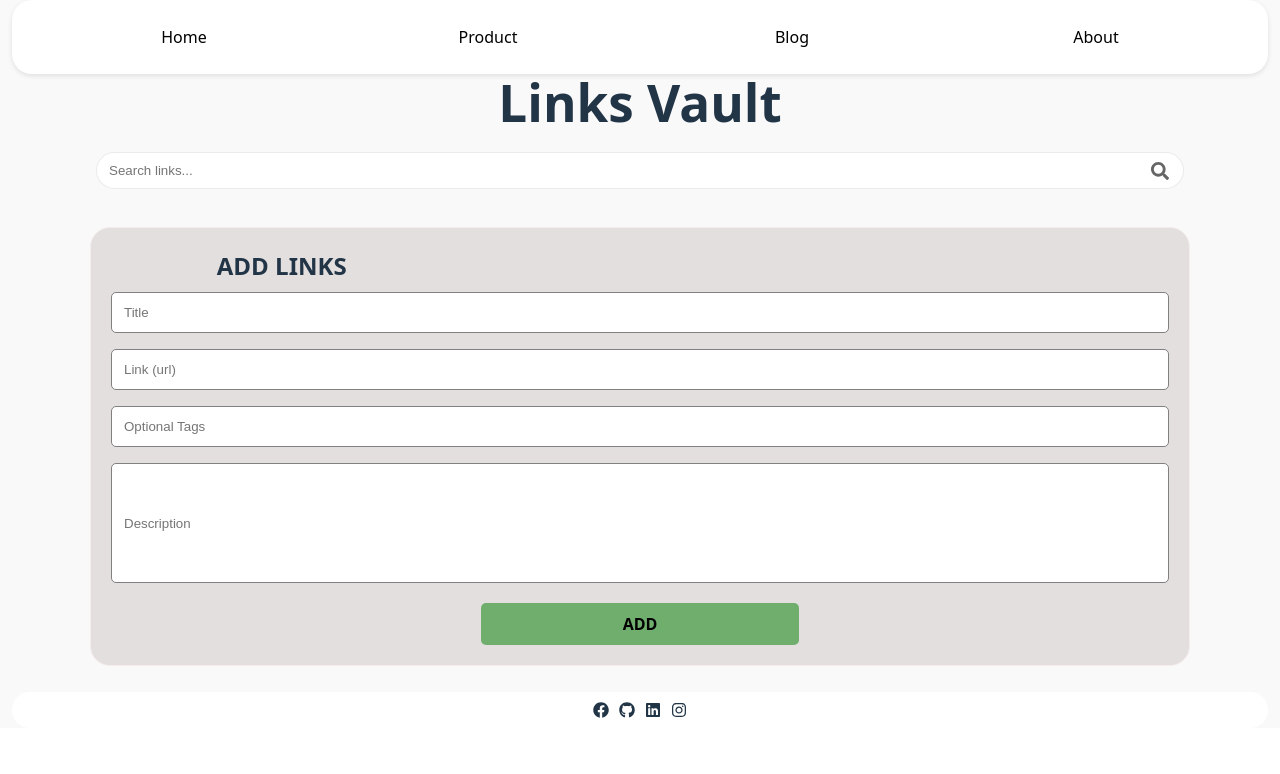
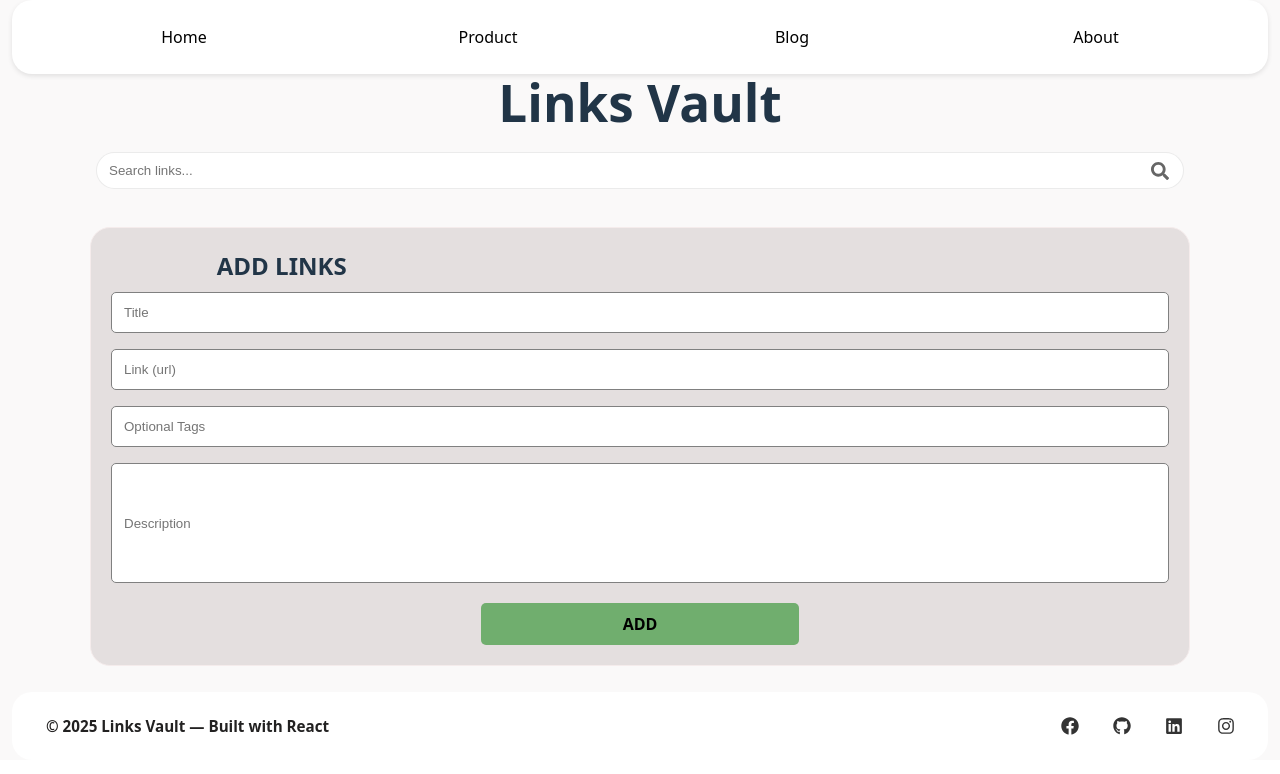
Before and after one commit to Shantela21/react-ts-task-2, a React (Vite) app: page / in a window 1280 px wide. Shown: the top 774 px of the page. Built offline with nearby package versions, Linux system fonts and the light colour scheme.

Commit message:
fixed the style of the footer

```diff
--- a/src/App.css
+++ b/src/App.css
@@ -88,7 +88,7 @@ body {
   border-radius: 20px;
   background-color: #ffffff;
   color: #111;
-  border: 1px solid rgba(0,0,0,0.08);
+  border: 1px solid rgba(0, 0, 0, 0.08);
 }
 
 .search-input {
@@ -100,24 +100,24 @@ body {
 }
 
 #search-bar:focus {
-  box-shadow: 0 0 0 4px rgba(112,174,110,0.18);
+  box-shadow: 0 0 0 4px rgba(112, 174, 110, 0.18);
 }
 
-.search-icon-btn{
+.search-icon-btn {
   padding: 8px;
   min-width: 44px;
-  display:flex;
-  align-items:center;
-  justify-content:center;
+  display: flex;
+  align-items: center;
+  justify-content: center;
 }
 
-.search-icon{
+.search-icon {
   color: #666;
   width: 36px;
   height: 36px;
-  display:flex;
-  align-items:center;
-  justify-content:center;
+  display: flex;
+  align-items: center;
+  justify-content: center;
   position: absolute;
   right: 12px;
   top: 50%;
@@ -128,8 +128,8 @@ body {
   cursor: pointer;
 }
 
-.search-icon:focus{
-  outline: 2px solid rgba(112,174,110,0.22);
+.search-icon:focus {
+  outline: 2px solid rgba(112, 174, 110, 0.22);
   border-radius: 6px;
 }
 
@@ -226,6 +226,29 @@ td {
   word-break: break-word;
 }
 
+/* Improved table visuals */
+.table thead th {
+  background: #f3f6f3;
+  position: sticky;
+  top: 0;
+  z-index: 2;
+  text-align: left;
+}
+.table td,
+.table th {
+  padding: 10px 12px;
+}
+.table tbody tr:hover {
+  background: rgba(112, 174, 110, 0.06);
+}
+.table tbody tr:nth-child(even) {
+  background: rgba(0, 0, 0, 0.02);
+}
+.table a {
+  color: #0b6;
+  text-decoration: underline;
+}
+
 td {
   height: 50px;
   vertical-align: bottom;
@@ -260,12 +283,11 @@ video {
   box-shadow: 0 12px 16px 0 rgba(0, 0, 0, 0.24),
     0 17px 50px 0 rgba(0, 0, 0, 0.19);
 }
-.search-icon-btn{
+.search-icon-btn {
   background-color: transparent;
   border: none;
   cursor: pointer;
 }
-
 
 /* Generic button base */
 .btn {
@@ -336,29 +358,40 @@ video {
     -webkit-overflow-scrolling: touch;
   }
 
-  th, td {
+  th,
+  td {
     padding: 8px 4px;
     min-width: 80px;
   }
 
   /* Adjust specific columns for mobile */
-  th:nth-child(1), td:nth-child(1) { /* Title */
+  th:nth-child(1),
+  td:nth-child(1) {
+    /* Title */
     min-width: 100px;
   }
 
-  th:nth-child(2), td:nth-child(2) { /* Link */
+  th:nth-child(2),
+  td:nth-child(2) {
+    /* Link */
     min-width: 60px;
   }
 
-  th:nth-child(3), td:nth-child(3) { /* Tags */
+  th:nth-child(3),
+  td:nth-child(3) {
+    /* Tags */
     min-width: 80px;
   }
 
-  th:nth-child(4), td:nth-child(4) { /* Description */
+  th:nth-child(4),
+  td:nth-child(4) {
+    /* Description */
     min-width: 120px;
   }
 
-  th:nth-child(5), td:nth-child(5) { /* Actions */
+  th:nth-child(5),
+  td:nth-child(5) {
+    /* Actions */
     min-width: 140px;
   }
 }
@@ -369,28 +402,39 @@ video {
     padding: 8px;
   }
 
-  th, td {
+  th,
+  td {
     padding: 6px 2px;
   }
 
   /* Further reduce column widths on very small screens */
-  th:nth-child(1), td:nth-child(1) { /* Title */
+  th:nth-child(1),
+  td:nth-child(1) {
+    /* Title */
     min-width: 90px;
   }
 
-  th:nth-child(2), td:nth-child(2) { /* Link */
+  th:nth-child(2),
+  td:nth-child(2) {
+    /* Link */
     min-width: 50px;
   }
 
-  th:nth-child(3), td:nth-child(3) { /* Tags */
+  th:nth-child(3),
+  td:nth-child(3) {
+    /* Tags */
     min-width: 70px;
   }
 
-  th:nth-child(4), td:nth-child(4) { /* Description */
+  th:nth-child(4),
+  td:nth-child(4) {
+    /* Description */
     min-width: 100px;
   }
 
-  th:nth-child(5), td:nth-child(5) { /* Actions */
+  th:nth-child(5),
+  td:nth-child(5) {
+    /* Actions */
     min-width: 120px;
   }
 }
@@ -410,13 +454,48 @@ video {
 .footer > p {
   text-align: center;
   padding: 8px 12px;
-  font-weight: bold;
-  color: rgb(14, 13, 13);
+  font-weight: 600;
+  color: rgb(34, 33, 33);
+  font-size: 0.95rem;
 }
 .icons {
   display: flex;
-  gap: 10px;
-  justify-content: space-evenly;
+  gap: 12px;
+  justify-content: center;
+  align-items: center;
+}
+
+.icon-link {
+  display: inline-flex;
+  align-items: center;
+  justify-content: center;
+  width: 40px;
+  height: 40px;
+  border-radius: 8px;
+  color: #333;
+  transition: background 0.15s ease, color 0.15s ease, transform 0.12s ease;
+}
+.icon-link svg {
+  width: 18px;
+  height: 18px;
+}
+.icon-link:hover,
+.icon-link:focus {
+  background: rgba(112,174,110,0.12);
+  color: #0b6;
+  transform: translateY(-2px);
+  outline: none;
+}
+
+@media (min-width: 768px) {
+  .footer {
+    flex-direction: row;
+    justify-content: space-between;
+    padding: 14px 22px;
+  }
+  .footer > p {
+    margin: 0;
+  }
 }
 
 /* Mobile-first breakpoints */
--- a/src/components/Footer.tsx
+++ b/src/components/Footer.tsx
@@ -2,15 +2,16 @@ import React from 'react'
 import { FaFacebook, FaGithub, FaInstagram, FaLinkedin } from 'react-icons/fa';
 
 export default function Footer() {
+  const year = new Date().getFullYear();
   return (
-    <div className="footer">
-
-      <div className='icons'>
-        <FaFacebook />
-        <FaGithub />
-        <FaLinkedin />
-        <FaInstagram />
+    <footer className="footer">
+      <p>© {year} Links Vault — Built with React</p>
+      <div className="icons" role="navigation" aria-label="Social links">
+        <a href="#" aria-label="Facebook" className="icon-link"><FaFacebook /></a>
+        <a href="#" aria-label="GitHub" className="icon-link"><FaGithub /></a>
+        <a href="#" aria-label="LinkedIn" className="icon-link"><FaLinkedin /></a>
+        <a href="#" aria-label="Instagram" className="icon-link"><FaInstagram /></a>
       </div>
-    </div>
+    </footer>
   );
 }
--- a/src/components/Form.tsx
+++ b/src/components/Form.tsx
@@ -1,6 +1,11 @@
 import React, { useState, useEffect } from "react";
 import Toast from "../utils/Toaster";
-import { loadItems, saveItems, isValidUrl, type FormItem } from "../utils/storage";
+import {
+  loadItems,
+  saveItems,
+  isValidUrl,
+  type FormItem,
+} from "../utils/storage";
 
 export default function Form({ query = "" }: { query?: string }) {
   const [formData, setFormData] = useState<FormItem>({
@@ -129,14 +134,14 @@ export default function Form({ query = "" }: { query?: string }) {
       </form>
       {filtered.length > 0 && (
         <div className="table-container">
-          <table className="table" border={1}>
+          <table className="table" border={1} aria-label="Saved links table">
             <thead>
               <tr>
-                <th>Title</th>
-                <th>Link</th>
-                <th>Tags</th>
-                <th>Description</th>
-                <th>Actions</th>
+                <th scope="col">Title</th>
+                <th scope="col">Link</th>
+                <th scope="col">Tags</th>
+                <th scope="col">Description</th>
+                <th scope="col">Actions</th>
               </tr>
             </thead>
             <tbody>
@@ -148,8 +153,9 @@ export default function Form({ query = "" }: { query?: string }) {
                       href={item.link}
                       target="_blank"
                       rel="noopener noreferrer"
+                      aria-label={`Open ${item.title || item.link} in new tab`}
                     >
-                      link
+                      {item.title ? item.title : item.link}
                     </a>
                   </td>
                   <td>{item.tags}</td>
--- a/src/components/SearchBar.tsx
+++ b/src/components/SearchBar.tsx
@@ -4,7 +4,10 @@ type SearchBarProps = {
   searchValue: string;
   onSearchChange: (val: string) => void;
 };
-export default function SearchBar({ searchValue, onSearchChange }: SearchBarProps) {
+export default function SearchBar({
+  searchValue,
+  onSearchChange,
+}: SearchBarProps) {
   const inputRef = React.useRef<HTMLInputElement | null>(null);
   const handleIconClick = () => {
     inputRef.current?.focus();
```
